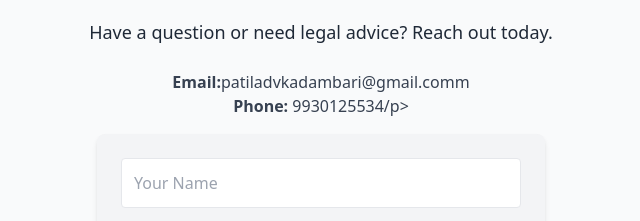
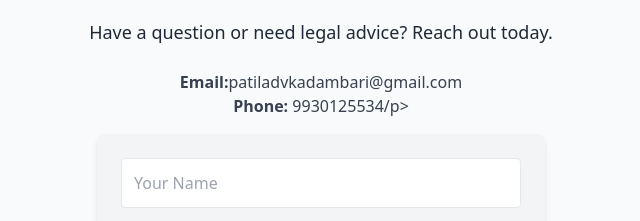
Before and after one commit to Raveenapatil/adv.kadambari_patil-consultancy, a plain HTML site: page index.html in a window 1280 px wide. Shown: the part 1322-1543 px from the top of the page, 319-959 px from the left. Drawn offline with nearby package versions, Linux system fonts and the light colour scheme.

Commit message:
Update index.html
email id added

```diff
--- a/index.html
+++ b/index.html
@@ -75,7 +75,7 @@
     <h3 class="text-3xl font-bold text-blue-900 mb-8">Contact</h3>
     <p class="text-lg mb-6">Have a question or need legal advice? Reach out today.</p>
     <div class="mb-4">
-      <p class="text-gray-700"><strong>Email:</strong>patiladvkadambari@gmail.comm</p>
+      <p class="text-gray-700"><strong>Email:</strong>patiladvkadambari@gmail.com</p>
       <p class="text-gray-700"><strong>Phone:</strong> 9930125534/p>
     </div>
     <form action="https://formspree.io/f/your-form-id" method="POST" class="max-w-md mx-auto bg-gray-100 p-6 rounded-lg shadow-md">
```
